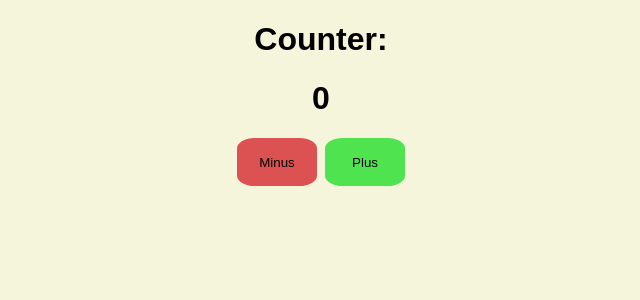
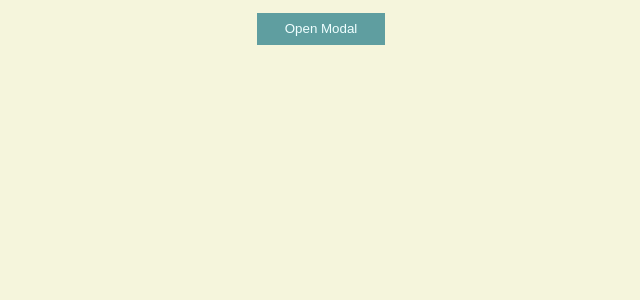
Before and after one commit to IuanPR/React-mini-projects, a React (Create React App) app: page / in a window 1280 px wide. Shown: the top 300 px of the page, without its empty margins (319-959 px from the left). Built offline with nearby package versions, Linux system fonts and the light colour scheme.

Commit message:
modal page

```diff
--- a/public/App.css
+++ b/public/App.css
@@ -7,27 +7,24 @@ body {
   list-style-position: inside;
   width: 100%;
 }
-.counter {
-  padding: auto;
+.parent-block {
+  margin-top: 1%;
+}
+.parent-block button {
+  background-color: cadetblue;
+  color: azure;
+  border-style: none;
+  height: 2rem;
+  width: 8rem;
+}
+.overlay {
+  margin-top: 2rem;
+}
+.modal {
   margin: auto;
-  margin-top: 1%;
-  width: min-content;
+  border: 1px groove;
+  height: 130px;
+  width: 400px;
+  color: azure;
+  background-color: #6e9cef;
 }
-.counter-minus {
-  background-color: rgb(220, 81, 81);
-  border-style: none;
-  border-radius: 22%;
-  height: 3rem;
-  width: 5rem;
-}
-.counter-plus {
-  background-color: rgb(80, 227, 80);
-  border-radius: 22%;
-  border-style: none;
-  height: 3rem;
-  width: 5rem;
-}
-.buttons {
-  display: flex;
-  gap: 0.5rem;
-}
--- a/src/App.js
+++ b/src/App.js
@@ -1,9 +1,9 @@
 import React from "react";
-import Counter from "./React-JS";
+import ModalPage from "./React-Modal";
 function App() {
   return (
     <div className="App">
-      <Counter />
+      <ModalPage />
     </div>
   );
 }
--- a/src/React-JS.js
+++ /dev/null
@@ -1,53 +0,0 @@
-import React from "react";
-// Counter
-class Counter extends React.Component {
-  constructor(props) {
-    super(props);
-    this.state = {
-      counter: 0,
-    };
-  }
-  CounterMinus() {
-    let num = this.state.counter;
-    num--;
-    this.setState({
-      counter: num,
-    });
-  }
-  CounterPlus() {
-    let num = this.state.counter;
-    num++;
-    this.setState({
-      counter: num,
-    });
-  }
-  render() {
-    return (
-      <div>
-        <h1>Counter:</h1>
-        <div className="counter">
-          <h1>{this.state.counter}</h1>
-          <div className="buttons">
-            <div>
-              <button
-                className="counter-minus"
-                onClick={() => this.CounterMinus()}
-              >
-                Minus
-              </button>
-            </div>
-            <div>
-              <button
-                className="counter-plus"
-                onClick={() => this.CounterPlus()}
-              >
-                Plus
-              </button>
-            </div>
-          </div>
-        </div>
-      </div>
-    );
-  }
-}
-export default Counter;
--- /dev/null
+++ b/src/React-Modal.js
@@ -0,0 +1,38 @@
+import React from "react";
+// Modal page on React for abrupt opening/closing
+class ModalPage extends React.Component {
+  constructor(props) {
+    super(props);
+    this.state = {
+      open: false,
+    };
+  }
+  OpenBlock() {
+    this.setState({
+      open: true,
+    });
+  }
+  CloseBlock() {
+    this.setState({
+      open: false,
+    });
+  }
+  render() {
+    return (
+      <div className="parent-block">
+        <button onClick={() => this.OpenBlock()}>Open Modal</button>
+        {this.state.open && (
+          <div className="overlay">
+            <div className="modal">
+              <h3>Hello</h3>
+              <p>This is a modal page</p>
+              <button onClick={() => this.CloseBlock()}>Close Modal</button>
+            </div>
+          </div>
+        )}
+      </div>
+    );
+  }
+}
+// Someday I will do it with animation
+export default ModalPage;
```
